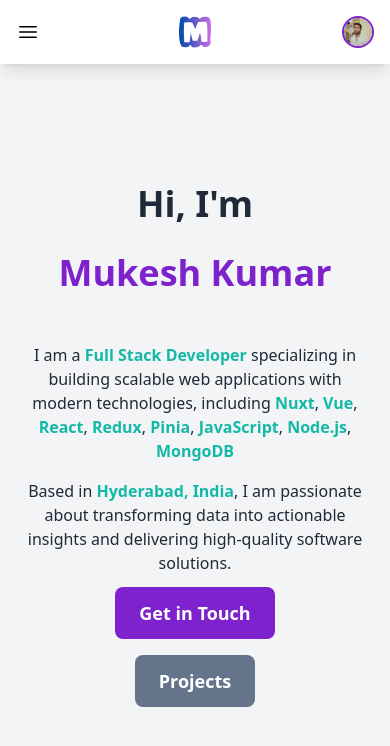
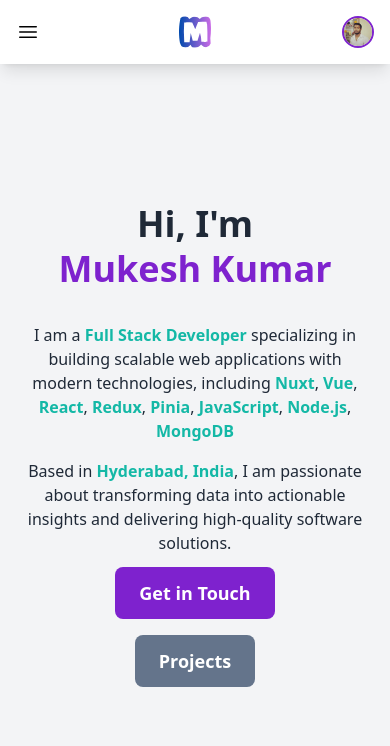
Before and after one commit to Mukeshdiksha2018/Personal-Website, a Nuxt app: page / in a window 390 px wide. Shown: the top 746 px of the page. Built offline with nearby package versions, Linux system fonts and the light colour scheme.

Commit message:
SEO
Made changes that are good for SEO.

```diff
--- a/components/HomeContent.vue
+++ b/components/HomeContent.vue
@@ -8,7 +8,9 @@
       >
         <!-- Left Column: Name -->
         <div class="animate-fadeInUp">
-          <h1 class="text-4xl sm:text-6xl font-bold leading-tight">Hi, I'm</h1>
+          <span class="text-4xl sm:text-6xl font-bold leading-tight"
+            >Hi, I'm</span
+          >
           <br />
           <h1
             class="text-4xl sm:text-6xl font-bold leading-tight text-purple-700"
@@ -18,8 +20,8 @@
         </div>
 
         <!-- Right Column: Description -->
-        <div>
-          <p
+        <h1>
+          <span
             class="text-base sm:text-lg mt-4 md:mt-0 animate-fadeInUp delay-150"
           >
             I am a
@@ -36,14 +38,14 @@
             <span class="font-semibold text-teal-500"> JavaScript</span>,
             <span class="font-semibold text-teal-500"> Node.js</span>,
             <span class="font-semibold text-teal-500"> MongoDB</span>
-          </p>
+          </span>
           <p class="text-base sm:text-lg mt-4 animate-fadeInUp delay-300">
             Based in
             <span class="font-semibold text-teal-500">Hyderabad, India</span>, I
             am passionate about transforming data into actionable insights and
             delivering high-quality software solutions.
           </p>
-        </div>
+        </h1>
       </div>
 
       <div
--- a/pages/About/index.vue
+++ b/pages/About/index.vue
@@ -5,11 +5,11 @@
     <div
       class="sticky bottom-0 bg-white dark:bg-gray-800 py-4 text-center mb-7 animate-fadeInUp delay-150"
     >
-      <h1
+      <span
         class="text-3xl md:text-4xl font-bold text-gray-800 dark:text-gray-200"
       >
         About Me
-      </h1>
+      </span>
     </div>
 
     <div
@@ -33,9 +33,10 @@
 
       <!-- Specializations Section -->
       <div>
-        <h2 class="text-2xl font-semibold text-gray-800 dark:text-gray-200">
+        <span class="text-2xl font-semibold text-gray-800 dark:text-gray-200">
           Specializations:
-        </h2>
+        </span>
+        <h1>
           <ul class="list-disc list-inside mt-4 space-y-2">
             <li>
               <strong class="highlight">Full Stack Web Development:</strong>
@@ -50,10 +51,13 @@
               create actionable insights and interactive dashboards.
             </li>
             <li>
-            <strong class="highlight">Scalable Solutions Architecture:</strong>
+              <strong class="highlight"
+                >Scalable Solutions Architecture:</strong
+              >
               Developing robust systems that evolve with business needs.
             </li>
           </ul>
+        </h1>
       </div>
 
       <!-- Freelance & Consulting Section -->
@@ -84,32 +88,32 @@
 </template>
 
 <script setup>
-import { useHead } from "nuxt/app";
+import { useHead } from 'nuxt/app';
 
 useHead({
-  title: "About Mukesh Kumar - Full Stack Developer & Power BI Expert",
+  title: 'About Mukesh Kumar - Full Stack Developer & Power BI Expert',
   meta: [
     {
-      name: "description",
+      name: 'description',
       content:
-        "Learn about Mukesh Kumar, a Full Stack Developer specializing in Nuxt, Vue, React, Node.js, and a Power BI Architect offering freelance consultation services.",
+        'Learn about Mukesh Kumar, a Full Stack Developer specializing in Nuxt, Vue, React, Node.js, and a Power BI Architect offering freelance consultation services.',
     },
     {
-      property: "og:title",
-      content: "About Mukesh Kumar - Full Stack Developer & Power BI Expert",
+      property: 'og:title',
+      content: 'About Mukesh Kumar - Full Stack Developer & Power BI Expert',
     },
     {
-      property: "og:description",
+      property: 'og:description',
       content:
-        "Mukesh Kumar specializes in modern web development and Power BI solutions. Based in Hyderabad, India, and open for freelance consultation.",
+        'Mukesh Kumar specializes in modern web development and Power BI solutions. Based in Hyderabad, India, and open for freelance consultation.',
     },
-    { property: "og:type", content: "website" },
+    { property: 'og:type', content: 'website' },
   ],
 });
 </script>
 
 <style scoped>
-@import "tailwindcss/tailwind.css";
+@import 'tailwindcss/tailwind.css';
 
 @keyframes fadeInUp {
   0% {
```
Lines whose indentation alone changed are shown as unchanged.
